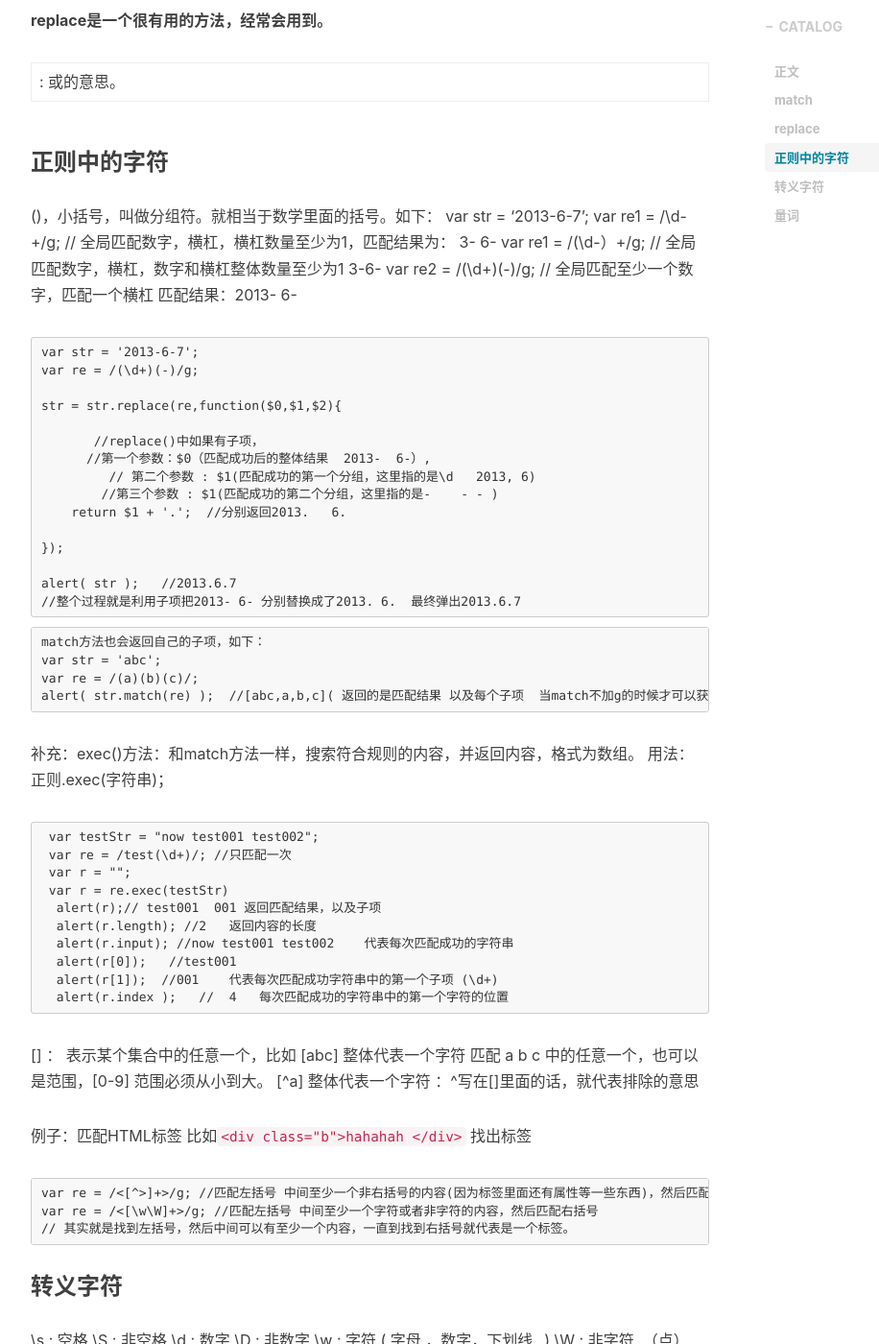
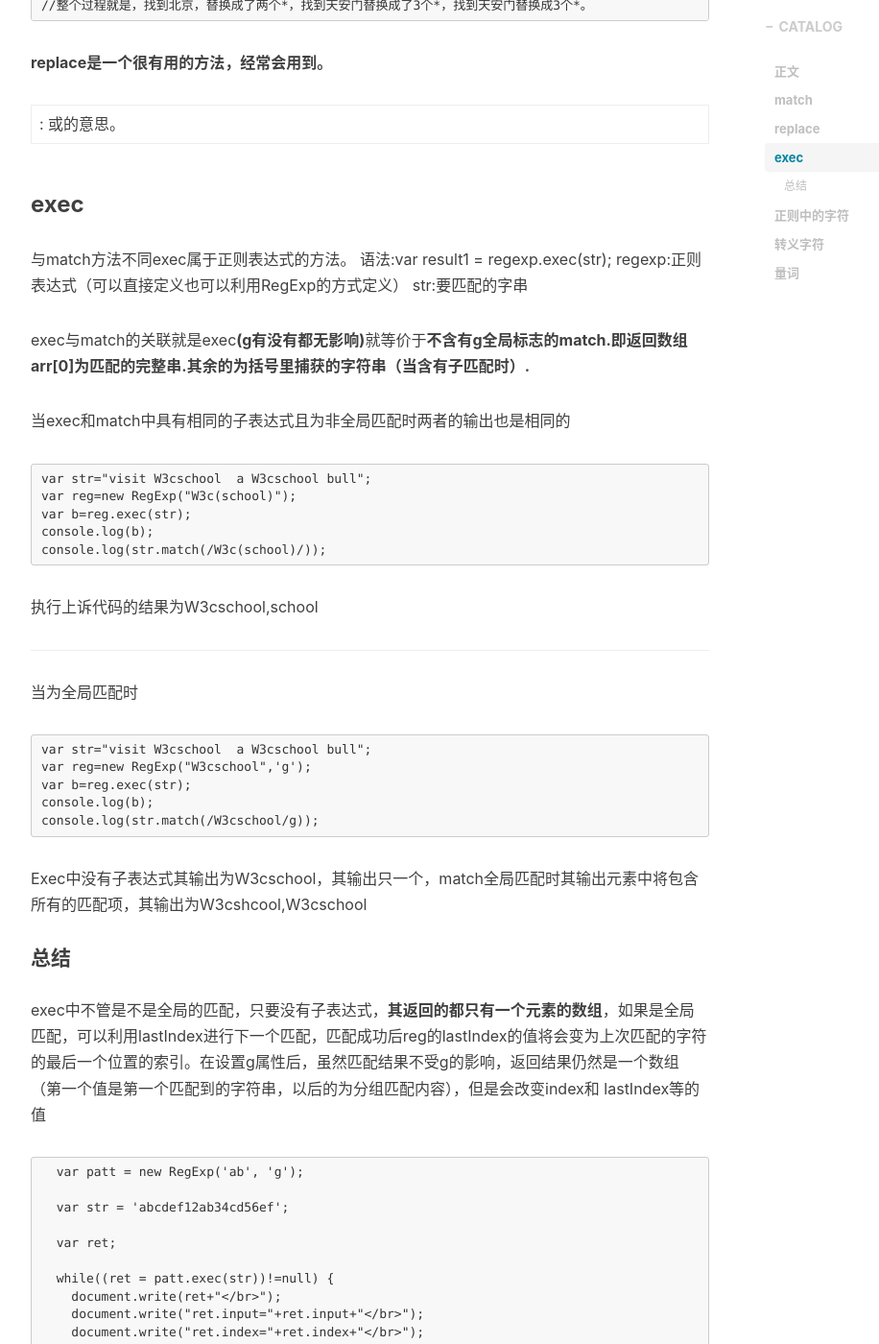
Before and after one commit to stephen-mi/QinZhen001.github.io, a Jekyll site: the page built from _posts/2017-08-21-正则表达式相关-myblog.markdown, in a window 1280 px wide and 1400 px high, scrolled down 1771 px. Shown: the whole window at 96% size, without its empty margins (233-1149 px from the left). Built offline with Jekyll 4.4.1, drawn with Linux system fonts in a browser that asks for light colours; nearby versions of some CDN libraries; comment, search, counter and statistics services are not loaded; some of the changed text lies outside the part shown.

Commit message:
qz commit

````diff
--- a/_posts/2017-08-21-正则表达式相关-myblog.markdown
+++ b/_posts/2017-08-21-正则表达式相关-myblog.markdown
@@ -29,9 +29,8 @@
 alert( str.match(re) );   // [123，54，33，879]
 ```
 
-用法： 字符串.match(正则)
-量词：+ 至少出现一次 匹配不确定的次数（匹配就是搜索查找的意思）
-全局匹配：g——global（正则中默认，只要搜索到复合规则的内容就会结束搜索 ）
+1. 如果有g全局标志,那么返回的数组保存的是,所有匹配的内容，**不包括子匹配**。
+2. 如果没有g全局标志,**那么返回的数组arr.arr[0]保存的是完整的匹配.arr[1]保存的是第一个括号里捕获的字串,依此类推arr[n]保存的是第n个括号捕获的内容**.也就是当包含有全局的标志时则返回的结果第一个是正确匹配的结果，后面依次是子匹配的结果。
 
 
 ### replace
@@ -65,6 +64,77 @@
 <strong>replace是一个很有用的方法，经常会用到。</strong>
 
 | : 或的意思。
+
+
+
+### exec
+与match方法不同exec属于正则表达式的方法。
+语法:var result1 = regexp.exec(str);
+regexp:正则表达式（可以直接定义也可以利用RegExp的方式定义） str:要匹配的字串
+
+exec与match的关联就是exec**(g有没有都无影响)**就等价于**不含有g全局标志的match.即返回数组arr[0]为匹配的完整串.其余的为括号里捕获的字符串（当含有子匹配时）.**
+
+
+当exec和match中具有相同的子表达式且为非全局匹配时两者的输出也是相同的
+```
+var str="visit W3cschool  a W3cschool bull";
+var reg=new RegExp("W3c(school)");
+var b=reg.exec(str);
+console.log(b);
+console.log(str.match(/W3c(school)/));
+```
+执行上诉代码的结果为W3cschool,school
+
+
+----------
+
+
+当为全局匹配时
+```
+var str="visit W3cschool  a W3cschool bull";
+var reg=new RegExp("W3cschool",'g');
+var b=reg.exec(str);
+console.log(b);
+console.log(str.match(/W3cschool/g));
+```
+Exec中没有子表达式其输出为W3cschool，其输出只一个，match全局匹配时其输出元素中将包含所有的匹配项，其输出为W3cshcool,W3cschool
+
+
+#### 总结
+exec中不管是不是全局的匹配，只要没有子表达式，**其返回的都只有一个元素的数组**，如果是全局匹配，可以利用lastIndex进行下一个匹配，匹配成功后reg的lastIndex的值将会变为上次匹配的字符的最后一个位置的索引。在设置g属性后，虽然匹配结果不受g的影响，返回结果仍然是一个数组（第一个值是第一个匹配到的字符串，以后的为分组匹配内容），但是会改变index和 lastIndex等的值
+
+```
+  var patt = new RegExp('ab', 'g');
+
+  var str = 'abcdef12ab34cd56ef';
+
+  var ret;
+
+  while((ret = patt.exec(str))!=null) {
+    document.write(ret+"</br>");
+    document.write("ret.input="+ret.input+"</br>");
+    document.write("ret.index="+ret.index+"</br>");
+    document.write("RegExp.lastIndex ="+patt.lastIndex +"</br>");
+}
+```
+
+输出结果：
+```
+ab
+ret.input=abcdef12ab34cd56ef
+ret.index=0
+RegExp.lastIndex =2
+ab
+ret.input=abcdef12ab34cd56ef
+ret.index=8
+RegExp.lastIndex =10
+```
+当没有全局的变量g时，由于index和lastindex的值不会变化（除非手动修改），则会导致每次的陪匹配都是从字符串的头开始的，所以只要字符串中有匹配，就会导致死循环，当时设置g后，会自动改变前面的两个属性，会依次向后匹配直到没有匹配项退出循环
+
+
+Match在非全局匹配时其他几种情况下（有无子匹配的情况下）的返回结果和exec是相同的，在全局匹配时其将返回包含所有匹配项的数组**（其中不包含子匹配）**。
+
+exec返回的是类数组而match返回的则是数组
 
 ### 正则中的字符
 ()，小括号，叫做分组符。就相当于数学里面的括号。如下：
````
Also changed, not shown: _posts/2017-12-17-短小精悍的js代码-myblog.markdown (+37 -0 lines), _posts/2018-03-03-github团队协助-myblog.markdown (added, +22 -0 lines), _posts/2018-03-05-jquery中的hover()-myblog.markdown (added, +59 -0 lines), _posts/2018-03-06-移动端的触摸事件-myblog.markdown (added, +43 -0 lines).
